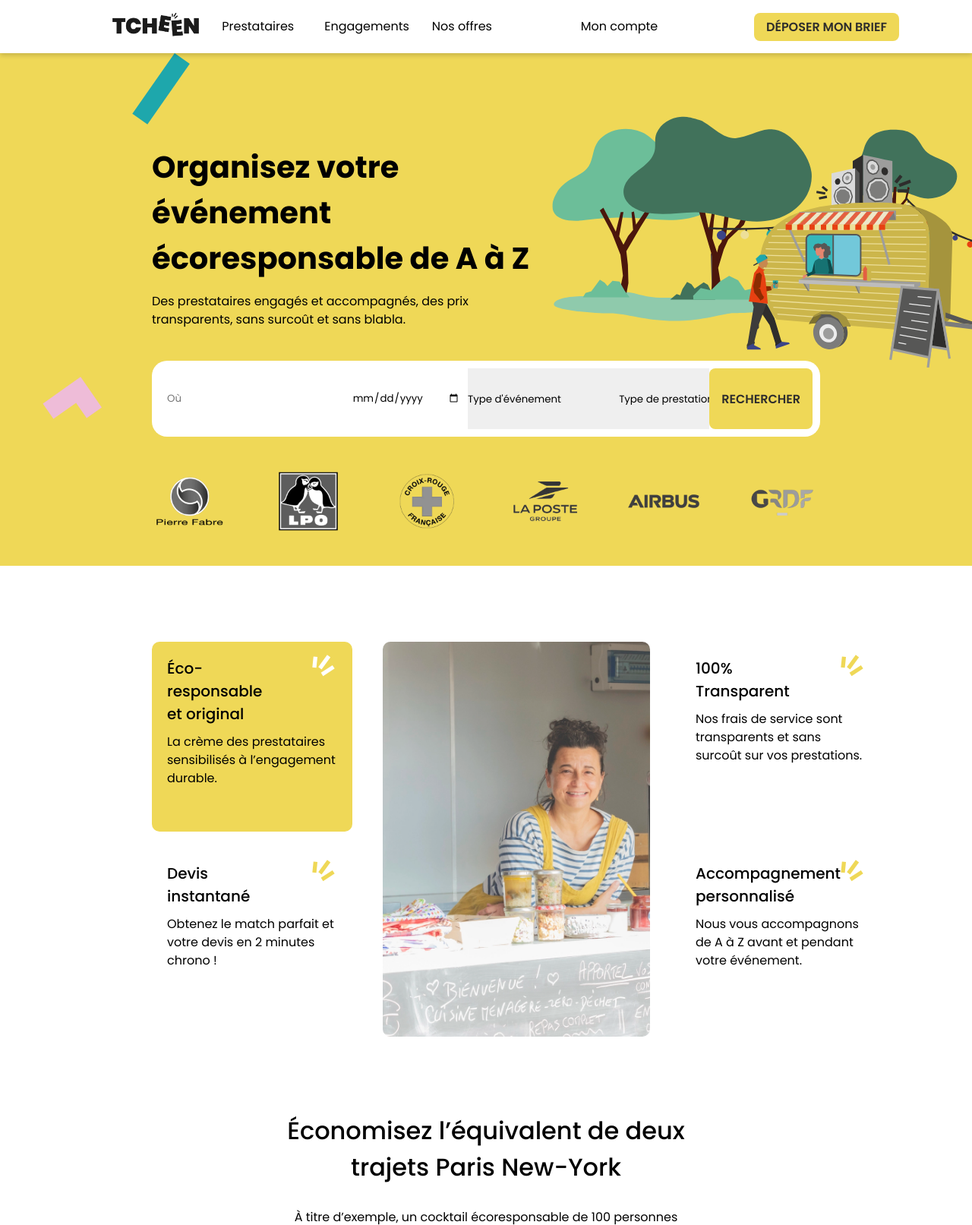
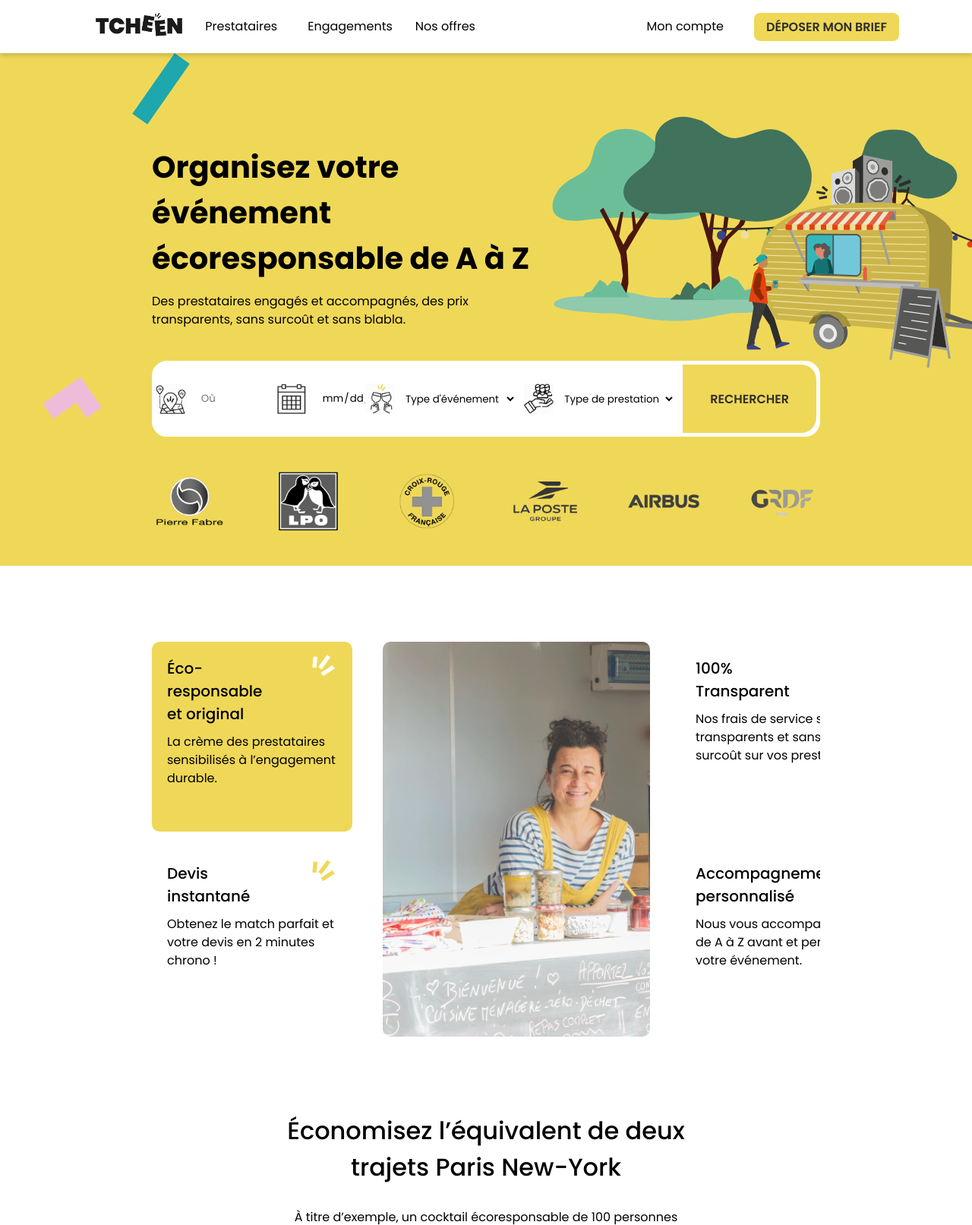
Before and after one commit to leilycoquard/new_homepage, a PHP site: page / in a window 1280 px wide. Shown: the top 1613 px of the page at 76% size. Run offline with PHP 8.4, Linux system fonts and the light colour scheme; some libraries are stand-ins or nearby versions.

Commit message:
four cards mobile à finir

```diff
--- a/css/common/_headerfooter.scss
+++ b/css/common/_headerfooter.scss
@@ -34,7 +34,7 @@ header {
     }
 
     .burger-cont {
-        width: 22px;
+        width: max-content;
         height: 18px;
         display: flex;
         flex-direction: column;
--- a/css/home/_index.scss
+++ b/css/home/_index.scss
@@ -47,12 +47,14 @@ section.hero {
         margin-top: 42px;
 
         .form_content {
-            padding: 10px;
+            border: 5px solid $white;
             background-color: $white;
+            padding-left: 0px;
             border-radius: 20px;
             display: flex;
             flex-flow: column nowrap;
             row-gap: 5px ;
+            justify-content: space-between;
 
             > div > * {
               height: 50px;
@@ -63,6 +65,11 @@ section.hero {
             button {
                 box-sizing: border-box;
                 width: 100%;
+            }
+
+            img {
+              max-width:100%;
+              max-height:40px;
             }
 
             .line {
@@ -78,6 +85,7 @@ section.hero {
                 &:first-child {
                   width:60%;
                 }
+
                 &:last-child {
                   width:40%;
                   margin:0;
@@ -88,6 +96,24 @@ section.hero {
 
     }
 
+    .with_logo {
+      display: flex;
+      align-items: center;
+      flex-flow: row nowrap;
+      column-gap: 10px;
+    }
+
+    .heroBtn {
+      border-radius: 0 0 20px 20px;
+      text-transform: uppercase;
+      background-color: $yellow;
+      color: $black;
+      border: 1px solid transparent;
+      font-size: $fs-base;
+      font-weight: $fw-h5;
+      padding: 25px 35px;
+    }
+
     input 				{
       padding:10px;
       display:block;
@@ -95,13 +121,10 @@ section.hero {
       border:none;
     }
 
-    input:focus 		{ outline:none; }
-
     select {
       cursor: pointer;
-      appearance: none;
-      outline: 0;
       border: 0;
+      background-color: $white;
       box-shadow: none;
       width: 100%;
     }
@@ -122,7 +145,9 @@ section.hero {
 section.fourCards {
 
   .cards {
-    display: grid;
+    display: flex;
+    flex-flow: row nowrap;
+    overflow-x: scroll;
   }
 
   img {
@@ -144,6 +169,8 @@ section.fourCards {
     text-align: left;
     background-color: $white;
 
+    height: 250px;
+
     h4 {
       width: 60%;
     }
@@ -152,10 +179,15 @@ section.fourCards {
 
   .card.active {
     background-color: $yellow;
-    transition: 0.4s;
+    -webkit-transition: background-color 300ms linear;
+    -ms-transition: background-color 300ms linear;
+    transition: background-color 300ms linear;
 
     > .svg__yellow {
       background-image: url('../svg/white.svg');
+      -webkit-transition: background-color 300ms linear;
+      -ms-transition: background-color 300ms linear;
+      transition: background-color 300ms linear;
     }
   }
 
@@ -172,6 +204,7 @@ section.fourCards {
 
     &__yellow {
         background-image: url('../svg/yellow.svg');
+
     }
 }
 
@@ -242,7 +275,6 @@ section.offres {
       &:hover,
       &:focus {
         cursor: pointer;
-        outline: none;
         h5 {
           border-bottom-color: #a8bdc4;
           display:inline-block;
@@ -326,10 +358,16 @@ section.premierPas {
 
       &:hover, &:focus {
         background-color: $yellow;
+        -webkit-transition: background-color 300ms linear;
+        -ms-transition: background-color 300ms linear;
+        transition: background-color 300ms linear;
         cursor: pointer;
 
         > .svg__yellow {
           background-image: url('../svg/white.svg');
+          -webkit-transition: background-color 300ms linear;
+          -ms-transition: background-color 300ms linear;
+          transition: background-color 300ms linear;
         }
       }
     }
@@ -430,6 +468,7 @@ section.devenir {
   .both {
     display: flex;
     flex-flow: column wrap;
+    width: 50%;
     row-gap: 40px;
 
     > * {
@@ -479,8 +518,8 @@ section.devenir {
   }
 
   .inside {
-    display: flex;
-    flex-flow: column;
+    width: 60%;
+    flex-grow: 1;
     justify-content: space-between;
   }
 }
--- a/css/home/_index_media.scss
+++ b/css/home/_index_media.scss
@@ -6,6 +6,7 @@
 
     section.fourCards {
         .cards {
+            display: grid;
             grid-template-columns: 50% 50%;
             gap: 40px;
         }
@@ -83,19 +84,31 @@
         }
 
         .form_content {
-            display: grid;
             flex-flow: row nowrap !important;
-            justify-content: space-between;
+            padding-left: 30px;
+            column-gap: 10px;
             height: 100px;
 
             > div > * {
                 height: 100% !important;
-              }
+            }
+
+            .line {
+                width: 40%;
+            }
+
+            >div:nth-child(3), >div:nth-child(2) {
+                width: 30%;
+            }
         }
 
-        img {
+        .logos > img {
             width: 100px !important;
             height: 100px !important;
+        }
+
+        .heroBtn {
+            border-radius: 0 20px 20px 0;
         }
 
     }
@@ -103,6 +116,7 @@
     section.fourCards {
 
         .cards {
+            display: grid;
             grid-template-columns: 30% 40% 30%;
             gap: 40px;
         }
--- a/css/styles.css
+++ b/css/styles.css
@@ -510,12 +510,14 @@ section.hero .home_search_form {
   margin-top: 42px;
 }
 section.hero .home_search_form .form_content {
-  padding: 10px;
+  border: 5px solid white;
   background-color: white;
+  padding-left: 0px;
   border-radius: 20px;
   display: flex;
   flex-flow: column nowrap;
   row-gap: 5px;
+  justify-content: space-between;
 }
 section.hero .home_search_form .form_content > div > * {
   height: 50px;
@@ -525,6 +527,10 @@ section.hero .home_search_form .form_content > div > * {
 section.hero .home_search_form .form_content button {
   box-sizing: border-box;
   width: 100%;
+}
+section.hero .home_search_form .form_content img {
+  max-width: 100%;
+  max-height: 40px;
 }
 section.hero .home_search_form .form_content .line:after {
   content: "";
@@ -541,20 +547,32 @@ section.hero .home_search_form .form_content .line > div:last-child {
   width: 40%;
   margin: 0;
 }
+section.hero .with_logo {
+  display: flex;
+  align-items: center;
+  flex-flow: row nowrap;
+  column-gap: 10px;
+}
+section.hero .heroBtn {
+  border-radius: 0 0 20px 20px;
+  text-transform: uppercase;
+  background-color: #EFD857;
+  color: #2E2D2C;
+  border: 1px solid transparent;
+  font-size: 1rem;
+  font-weight: 600;
+  padding: 25px 35px;
+}
 section.hero input {
   padding: 10px;
   display: block;
   width: 100%;
   border: none;
 }
-section.hero input:focus {
-  outline: none;
-}
 section.hero select {
   cursor: pointer;
-  appearance: none;
-  outline: 0;
   border: 0;
+  background-color: white;
   box-shadow: none;
   width: 100%;
 }
@@ -569,7 +587,9 @@ section.hero .logos img {
 }
 
 section.fourCards .cards {
-  display: grid;
+  display: flex;
+  flex-flow: row nowrap;
+  overflow-x: scroll;
 }
 section.fourCards img {
   display: none;
@@ -927,19 +960,29 @@ section.devenir .inside {
     width: 50%;
   }
   section.hero .form_content {
-    display: grid;
     flex-flow: row nowrap !important;
-    justify-content: space-between;
+    padding-left: 30px;
+    column-gap: 10px;
     height: 100px;
   }
   section.hero .form_content > div > * {
     height: 100% !important;
   }
-  section.hero img {
+  section.hero .form_content .line {
+    width: 40%;
+  }
+  section.hero .form_content > div:nth-child(3), section.hero .form_content > div:nth-child(2) {
+    width: 30%;
+  }
+  section.hero .logos > img {
     width: 100px !important;
     height: 100px !important;
   }
+  section.hero .heroBtn {
+    border-radius: 0 20px 20px 0;
+  }
   section.fourCards .cards {
+    display: grid;
     grid-template-columns: 30% 40% 30%;
     gap: 40px;
   }
--- a/header.php
+++ b/header.php
@@ -75,7 +75,7 @@
 
         <div class="right">
 
-            <div class="account clickableNav">
+            <div class="account clickableNav" tabIndex="0">
 
                 <p class="show">Mon compte</p>
                 <akar-icon name="person" class="hide" id="icon" stroke="1.5" color="#$black" size="30"> </akar-icon>
@@ -94,19 +94,20 @@
                 </div>
             </div>
 
-            </div>
-
             <div class="show">
                 <button class="r-kit-btn">Déposer mon brief</button>
             </div>
 
         </div>
 
+
+        </div>
+
 </nav>
 </header>
 
-<script>// Nav menus apparaissent
-
+<script>
+    // Nav menus apparaissent
 const clickableNav = document.querySelectorAll(".clickableNav");
 const navMenu = document.querySelectorAll(".deroulant");
 
@@ -125,6 +126,7 @@ for (let x = 0; x < clickableNav.length; x++) {
 }
 
 // Nav menus disparaissent
+
 const body = document.body;
 
 body.addEventListener("click", (e) => {
@@ -149,11 +151,6 @@ body.addEventListener("click", (e) => {
     }
   }
 
-  $(document).on("click", function(event){
-        var $trigger = $(".dropdown");
-        if($trigger !== event.target && !$trigger.has(event.target).length){
-            $(".dropdown-menu").slideUp("fast");
-        }
-    });
+});
 
-});</script>
+</script>
--- a/section1_hero.php
+++ b/section1_hero.php
@@ -7,20 +7,22 @@
             <p>Des prestataires engagés et accompagnés, des prix transparents, sans surcoût et sans blabla.</p>
         </div>
 
-        <div class="home_search_form margin-top-42">
+        <div class="home_search_form">
 
-            <form class="home_form" action ="#" method="POST">
+            <form class="form_content" action ="#" method="POST">
 
-                <div class="form_content">
                 <div class="line">
-                        <div>
+                    <div class="with_logo">
+                        <img src="webp\hero\carte-logo.webp" alt="Choisir le lieu de l'événement">
                         <input id="city" type="text" name="city" placeholder="Où">
                     </div>
-                        <div>
+                    <div class="with_logo">
+                        <img src="webp\hero\calendrier-logo.webp" alt="Choisir la date de l'événement">
                         <input id="date" type="date" name="date" value="">
                     </div>
                 </div>
-                    <div>
+                <div class="with_logo">
+                    <img src="webp\hero\tchin-logo.webp" alt="Choisir le type d'événement">
                     <select id="event" class="" name="event">
                         <option selected="" value="">Type d'événement</option>
                         <option value="Anniversaire">Anniversaire</option>
@@ -33,7 +35,8 @@
                         <option value="Autre événement particulier">Autre événement particulier</option>
                     </select>
                 </div>
-                    <div>
+                <div class="with_logo">
+                    <img src="webp\hero\prestation-logo.webp" alt="Choisir le type de prestation">
                     <select id="event" class="" name="event">
                         <option selected="" value="">Type de prestation</option>
                         <option value="Lieux">Lieux</option>
@@ -44,11 +47,11 @@
                     </select>
                 </div>
                 <div>
-                        <button class="r-kit-btn">Rechercher</button>
-                    </div>
+                    <button class="heroBtn">Rechercher</button>
                 </div>
 
             </form>
+
 
         </div>
 
--- a/section5_pepites.php
+++ b/section5_pepites.php
@@ -12,7 +12,7 @@
                     <div class="img__one">
                          <img src="a_supp/chateau.webp" alt="">
                     </div>
-                    <p class="light">Lieu - Saint Léon</p>
+                    <p class="light">Lieux - Saint Léon</p>
                     <h4>Un événement d’exception</h4>
                     <p>Un château historique pour un événement d'exception ✨✨</p>
                </div>
@@ -20,7 +20,7 @@
                     <div class="img__two">
                          <img src="a_supp/lille.webp" alt="">
                     </div>
-                    <p class="light">Lieu - Lille</p>
+                    <p class="light">Lieux - Lille</p>
                     <h4>Notre pépite Lilloise</h4>
                     <p>Un beau coworking à l'esprit coffee-shop pour vous réunir entre collaborateurs 🤯🤯</p>
                </div>
--- a/section6_categories.php
+++ b/section6_categories.php
@@ -16,7 +16,7 @@
             <div>
                 <span class="svg svg__yellow"></span>
                 <h4>Traiteur</h4>
-                <p>Une petite faim ou une faim d’ogre ?</p>
+                <p>Un petit creux ou une faim d’ogre ?</p>
             </div>
             <div>
                 <span class="svg svg__yellow"></span>
--- a/section7_avis.php
+++ b/section7_avis.php
@@ -27,8 +27,8 @@
                 </div>
 
                 <div>
-                    <h4>Témoignage de Blandine Nguimbus, Docteur en Pharmacie pour le groupe Pierre Fabre</h4>
-                    <p>Organisation de 28 évènements au niveau national pour les Laboratoires Dermatologiques DUCRAY et A-derma</p>
+                    <h4>Témoignage de Blandine, Groupe Pierre Fabre</h4>
+                    <p>Organisation de 28 événements dans 28 villes de France pour 1500 invités.</p>
                 </div>
             </div>
 
```
Also changed, not shown: other parts of css/styles.css (+18 -5 lines), webp/hero/calendrier-logo.webp (added), webp/hero/carte-logo.webp (added), webp/hero/prestation-logo.webp (added), webp/hero/tchin-logo.webp (added), 1 other file. Lines whose indentation alone changed are shown as unchanged.
